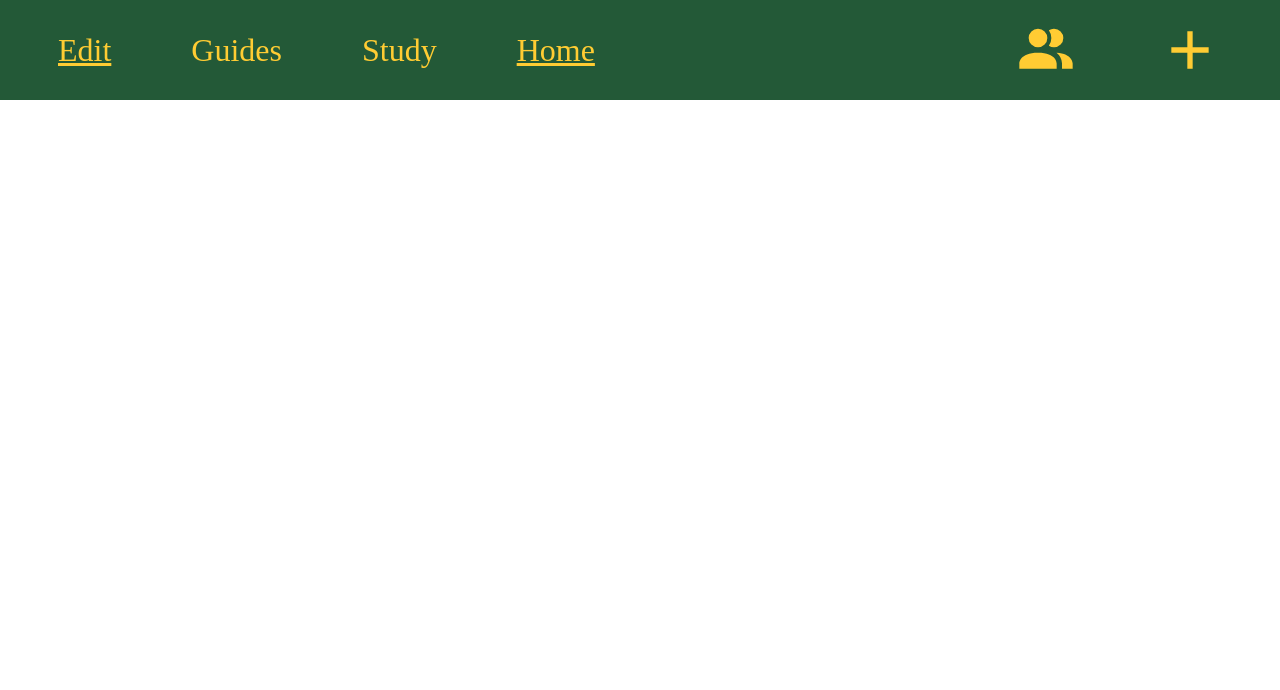
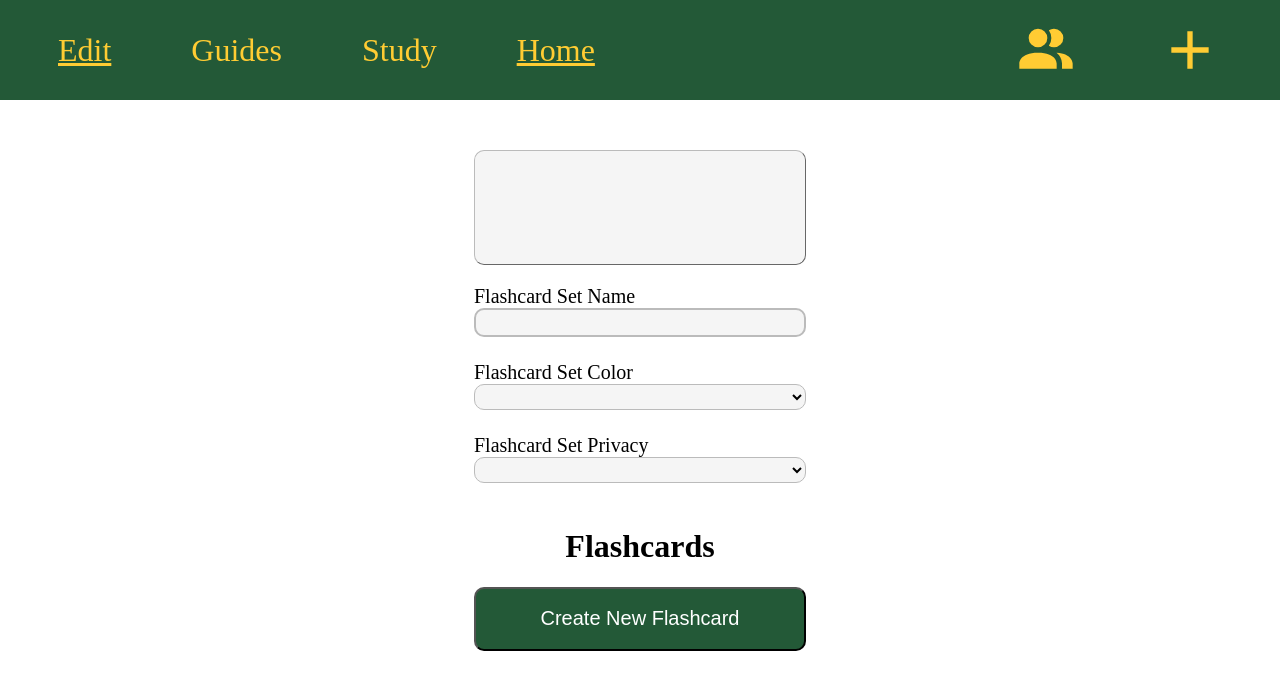
Before and after one commit to DeveloperDave17/CSC495-CardORama, a SvelteKit app in the folder Card-O-Rama-Frontend/: page /home/flashcards in a window 1280 px wide. Shown: the top 690 px of the page. Built offline with nearby package versions, Linux system fonts and the light colour scheme.

Commit message:
update flashcard page to include flashcard set initial loading and the ability to create flashcards

```diff
--- a/Card-O-Rama-Frontend/src/routes/home/flashcards/+page.svelte
+++ b/Card-O-Rama-Frontend/src/routes/home/flashcards/+page.svelte
@@ -0,0 +1,249 @@
+<script>
+   import { fetchGet } from "$lib/network-utils";
+   import { GlobalReferences } from "$lib/globals";
+   import { onMount } from "svelte";
+
+   let globals = new GlobalReferences();
+   let flashcardSets = [];
+   let currentFlashcardSet = {setName : ""};
+   let flashcardSetListDisplayStatus = "none";
+   let flashcards = [];
+
+   async function getFlashcardSets() {
+      let flashcardSetsResponse = fetchGet(globals.backendBasePath + "/FlashcardSet/getAll");
+      flashcardSets = await flashcardSetsResponse.json();
+      currentFlashcardSet = flashcardSets[0];
+   }
+
+   function toggleFlashcardSetList() {
+      if (flashcardSetListDisplayStatus === "none") {
+         flashcardSetListDisplayStatus = "block";
+      } else {
+         flashcardSetListDisplayStatus = "none";
+      }
+   }
+
+   async function createNewFlashcard() {
+      await fetch(globals.backendBasePath + "/Flashcard/create", {
+               method: "post",
+               headers: {
+                     "Content-Type" : "application/json",
+               },
+               credentials: "include",
+               body: JSON.stringify({
+                  setID: `${currentFlashcardSet.setID}`,
+                  term: "",
+                  definition: "",
+                  position: `${flashcards.length}`
+               })
+            }).then((response) => {
+               if (!response.ok) {
+                  window.location.href = globalReferences.indexlocation;
+               }
+               return response.json();
+            }).then((data) => {
+               flashcards.push(data);
+               flashcards = flashcards;
+            });
+   }
+
+   function createNewFlashcardSet() {
+
+   }
+
+   onMount(async () => {
+      // get the flashcardSets
+      const responseToGetAll = await fetch(globals.backendBasePath + "/FlashcardSet/getAll", {
+         mode: "same-origin",
+         method: "get",
+         credentials: "include"
+      });
+
+      // load the first flashcard set or create one if one doesn't exist.
+      if (responseToGetAll.ok) {
+         flashcardSets = await responseToGetAll.json();
+         if (flashcardSets.length === 0) {
+            const responseToCreate = await fetch(globals.backendBasePath + "/FlashcardSet/create", {
+               method: "post",
+               headers: {
+                     "Content-Type" : "application/json",
+               },
+               credentials: "include",
+               body: `{
+                  "setName": "Flashcard Set 1",
+                  "privacy": "PRIVATE",
+                  "color": "#FFFFFF",
+                  "priority": "1"
+               }`
+            });
+
+            if (responseToCreate.ok) {
+               flashcardSet = await responseToCreate.json();
+               flashcardSets.push([flashcardSet]);
+            }
+         } else {
+            currentFlashcardSet = flashcardSets[0];
+         }
+
+         // get all of the flashcards from the flashcard set
+         const getAllFlashCards = await fetch(globals.backendBasePath + `/Flashcard/getAll/${currentFlashcardSet.setID}`, {
+            mode: "same-origin",
+            method: "get",
+            credentials: "include"
+         });
+
+         if (getAllFlashCards.ok) {
+            flashcards = await getAllFlashCards.json();
+         }
+      } else {
+         window.location.href = globalReferences.indexlocation;
+      }
+
+   });
+</script>
+
+<div id="flashcard-set-page">
+   <button id="flashcard-set-button" on:click={toggleFlashcardSetList}>
+      <span>{currentFlashcardSet.setName}</span>
+      <span></span>
+   </button>
+   <ul id="flashcard-set-list" style="display: {flashcardSetListDisplayStatus};">
+      {#each flashcardSets as flashcardSet}
+         <li>{flashcardSet.setName}</li>
+      {/each}
+      <li id="new-flashcard-set">+ New Flashcard Set</li>
+   </ul>
+
+   <div class="flashcard-set-values">
+      <label for="set-name">Flashcard Set Name</label>
+      <input type="text" id="set-name" name="set-name" value={currentFlashcardSet.setName}>
+   </div>
+   <div class="flashcard-set-values">
+      <label for="set-color">Flashcard Set Color</label>
+      <select id="set-color" name="set-color" value={currentFlashcardSet.color}>
+         <option value="#FFFFFF">White</option>
+         <option value="#C7EEFF">Light Blue</option>
+         <option value="#CFFFC7">Light Green</option>
+         <option value="#FEFFC0">Yellow</option>
+         <option value="#FFC5C5">Light Red</option>
+         <option value="#FFC5F6">Purple</option>
+      </select>
+   </div>
+   <div class="flashcard-set-values">
+      <label for="set-privacy">Flashcard Set Privacy</label>
+      <select id="set-privacy" name="set-privacy" value={currentFlashcardSet.privacy}>
+         <option value="PRIVATE">Private</option>
+         <option value="FRIENDS">Friends-Only</option>
+         <option value="PUBLIC">Public</option>
+      </select>
+   </div>
+
+   <h1>Flashcards</h1>
+   {#each flashcards as flashcard}
+      <div class="flashcard">
+         <label for="term{flashcard.flashcardID}">Term</label>
+         <input class="term-inputs" type="text" id="term{flashcard.flashcardID}" name="term{flashcard.flashcardID}" value={flashcard.term}>
+         <label for="definition{flashcard.flashcardID}">Definition</label>
+         <textarea class="definitions" id="definition{flashcard.flashcardID}" name="definition{flashcard.flashcardID}" value={flashcard.definition} rows="4"/>
+      </div>
+   {/each}
+   <button id="new-flashcard-button" on:click={createNewFlashcard}>Create New Flashcard</button>
+</div>
+
+<style>
+   @import "/static/styles/main.css";
+
+   #flashcard-set-page {
+      display: flex;
+      flex-direction: column;
+      align-items: center;
+   }
+
+   #flashcard-set-button {
+      height: 115px;
+      width: 332px;
+      font-size: 24px;
+      margin-top: 50px;
+      margin-bottom: 20px;
+      border-radius: 10px;
+      background-color: #F5F5F5;
+      border-color: #BBBBBB;
+      border-width: 1px;
+      font-weight: 500;
+   }
+
+   #flashcard-set-list {
+      width: 332px;
+      height: 216px;
+      font-size: 20px;
+      background-color: #F5F5F5;
+      border-color: #BBBBBB;
+      border-radius: 10px;
+      border-style: solid;
+      border-width: 1px;
+      padding-left: 0px;
+   }
+
+   #flashcard-set-list > li {
+      list-style-type: none;
+      padding: 0 15px 0 15px;
+      margin: 0px;
+      height: 40px;
+      display: flex;
+      align-items: center;
+   }
+
+   .flashcard-set-values {
+      display: flex;
+      flex-direction: column;
+      width: 332px;
+      margin-bottom: 24px;
+   }
+
+   .flashcard-set-values > label {
+      font-size: 20px;
+      font-weight: 500;
+   }
+
+   .flashcard {
+      display: flex;
+      box-sizing: border-box;
+      width: 332px;
+      flex-direction: column;
+      padding: 20px;
+      font-size: 20px;
+      border-style: solid;
+      border-color: black;
+      border-radius: 10px;
+      border-width: 1px;
+      margin-bottom: 20px;
+   }
+
+   .term-inputs, .definitions {
+      font-size: 20px;
+      background-color: #F5F5F5;
+      border-radius: 10px;
+      border-color: #BBBBBB;
+   }
+
+   .term-inputs {
+      margin-bottom: 20px;
+   }
+
+   .flashcard-set-values > input, .flashcard-set-values > select, .flashcard-set-values > select > option {
+      background-color: #F5F5F5;
+      font-size: 20px;
+      border-color: #BBBBBB;
+      border-radius: 10px;
+      border-style: solid;
+   }
+
+   #new-flashcard-button {
+      width: 332px;
+      height: 64px;
+      background-color: var(--primary-bg-color);
+      color: white;
+      font-size: 20px;
+      border-radius: 10px;
+   }
+</style>
```
